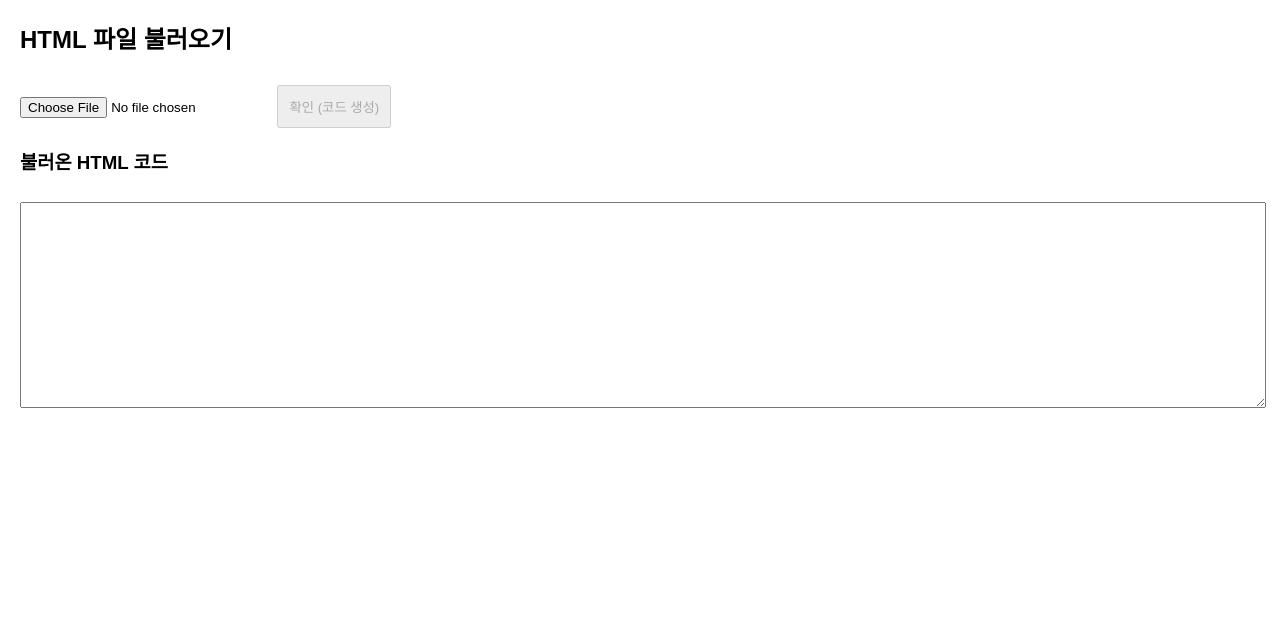
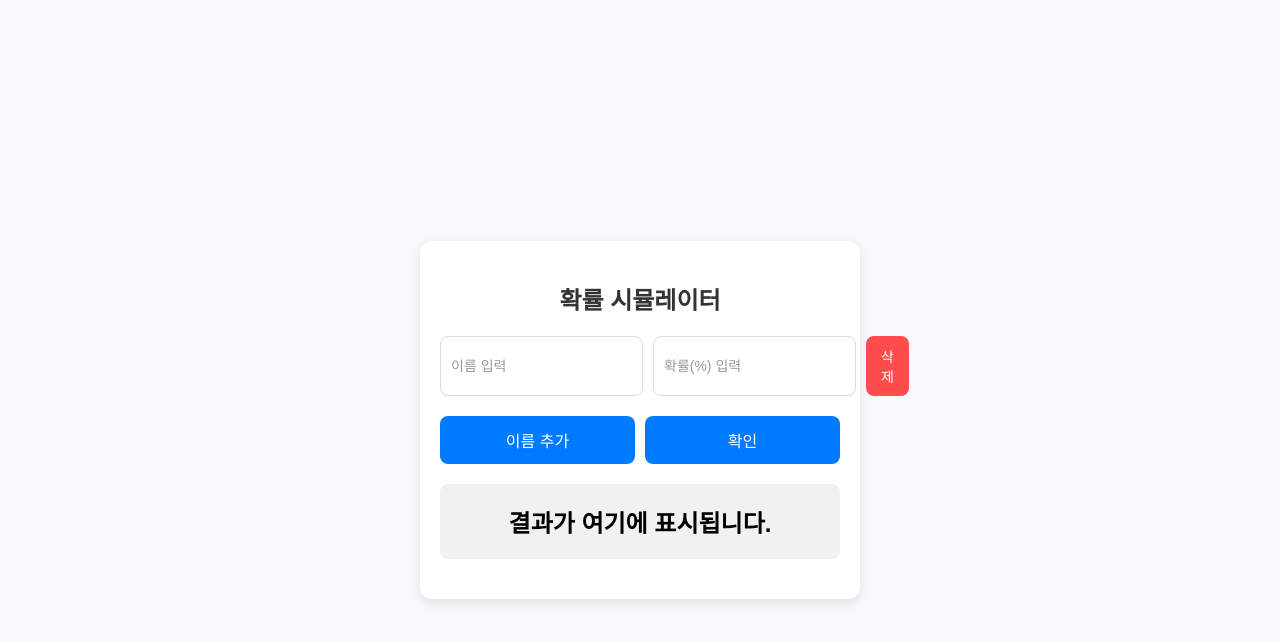
Before and after one commit to Yousoo68/gacha, a plain HTML site: page index.html in a window 1280 px wide. Drawn offline with Linux system fonts and the light colour scheme.

Commit message:
index.html

```diff
--- a/index.html
+++ b/index.html
@@ -3,81 +3,240 @@
 <head>
     <meta charset="UTF-8">
     <meta name="viewport" content="width=device-width, initial-scale=1.0">
-    <title>HTML 파일 불러오기 및 코드 복사</title>
+    <title>확률시뮬레이터</title>
     <style>
+        /* 기본 스타일 */
         body {
-            font-family: Arial, sans-serif;
-            margin: 20px;
+            font-family: 'Arial', sans-serif;
+            background-color: #f8f9fa;
+            margin: 0;
+            padding: 20px;
+            display: flex;
+            justify-content: center;
+            align-items: center;
+            min-height: 100vh;
         }
-        textarea {
+
+        .container {
+            background-color: #ffffff;
+            border-radius: 12px;
+            box-shadow: 0 4px 12px rgba(0, 0, 0, 0.1);
+            padding: 20px;
             width: 100%;
-            height: 200px;
-            margin-top: 10px;
-            font-family: monospace;
-            white-space: pre-wrap;
-            word-wrap: break-word;
+            max-width: 400px;
         }
-        button {
-            margin-top: 10px;
+
+        h2 {
+            text-align: center;
+            color: #333;
+            margin-bottom: 20px;
+            font-size: 24px;
+        }
+
+        .input-group {
+            display: flex;
+            gap: 10px;
+            margin-bottom: 10px;
+        }
+
+        .input-group input {
+            flex: 1;
             padding: 10px;
+            border: 1px solid #ddd;
+            border-radius: 8px;
+            font-size: 14px;
+        }
+
+        .input-group input::placeholder {
+            color: #999;
+        }
+
+        .input-group button {
+            padding: 10px 15px;
+            background-color: #ff4d4d;
+            color: #fff;
+            border: none;
+            border-radius: 8px;
             cursor: pointer;
+            font-size: 14px;
+        }
+
+        .input-group button:hover {
+            background-color: #cc0000;
+        }
+
+        .buttons {
+            display: flex;
+            gap: 10px;
+            margin-top: 20px;
+        }
+
+        .buttons button {
+            flex: 1;
+            padding: 12px;
+            background-color: #007bff;
+            color: #fff;
+            border: none;
+            border-radius: 8px;
+            cursor: pointer;
+            font-size: 16px;
+            transition: background-color 0.3s ease;
+        }
+
+        .buttons button:hover {
+            background-color: #0056b3;
+        }
+
+        #result {
+            text-align: center;
+            font-size: 24px;
+            font-weight: bold;
+            margin-top: 20px;
+            padding: 20px;
+            background-color: #f1f1f1;
+            border-radius: 8px;
+            color: black; /* 룰렛 애니메이션 중 이름은 검정색 */
+        }
+
+        .winner {
+            color: red; /* 당첨된 이름은 빨간색 */
+        }
+
+        /* 모바일 최적화 */
+        @media (max-width: 480px) {
+            .container {
+                padding: 15px;
+            }
+
+            h2 {
+                font-size: 20px;
+            }
+
+            .input-group input {
+                padding: 8px;
+                font-size: 12px;
+            }
+
+            .input-group button {
+                padding: 8px 12px;
+                font-size: 12px;
+            }
+
+            .buttons button {
+                padding: 10px;
+                font-size: 14px;
+            }
+
+            #result {
+                font-size: 20px;
+                padding: 15px;
+            }
         }
     </style>
 </head>
 <body>
-
-    <h2>HTML 파일 불러오기</h2>
-
-    <input type="file" id="fileInput" accept=".html">
-    <button id="confirmBtn" disabled>확인 (코드 생성)</button>
-
-    <h3>불러온 HTML 코드</h3>
-    <textarea id="htmlCode" readonly></textarea>
+    <div class="container">
+        <h2>확률 시뮬레이터</h2>
+        <div id="inputs">
+            <div class="input-group">
+                <input type="text" placeholder="이름 입력">
+                <input type="number" placeholder="확률(%) 입력">
+                <button onclick="removeInput(this)">삭제</button>
+            </div>
+        </div>
+        <div class="buttons">
+            <button onclick="addInput()">이름 추가</button>
+            <button onclick="startRoulette()">확인</button>
+        </div>
+        <h2 id="result">결과가 여기에 표시됩니다.</h2>
+    </div>
 
     <script>
-        document.getElementById('fileInput').addEventListener('change', function(event) {
-            const file = event.target.files[0];
+        function addInput() {
+            const div = document.createElement("div");
+            div.classList.add("input-group");
+            div.innerHTML = `
+                <input type="text" placeholder="이름 입력">
+                <input type="number" placeholder="확률(%) 입력">
+                <button onclick="removeInput(this)">삭제</button>
+            `;
+            document.getElementById("inputs").appendChild(div);
+        }
 
-            if (file && file.type === "text/html") {
-                const reader = new FileReader();
+        function removeInput(button) {
+            button.parentElement.remove();
+        }
 
-                reader.onload = function(e) {
-                    const fileContent = e.target.result;
-                    const htmlContent = minifyHtml(fileContent);
+        function startRoulette() {
+            const inputs = document.querySelectorAll(".input-group");
+            let names = [];
+            let probabilities = [];
 
-                    // 불러온 HTML 코드 출력
-                    document.getElementById('htmlCode').value = htmlContent;
-                    document.getElementById('confirmBtn').disabled = false;
-                };
+            inputs.forEach(input => {
+                const name = input.children[0].value.trim();
+                const prob = parseFloat(input.children[1].value.trim());
 
-                reader.readAsText(file);
+                if (name) {
+                    names.push(name);
+                    probabilities.push(isNaN(prob) ? null : prob);
+                }
+            });
+
+            if (names.length === 0) {
+                alert("이름을 입력해주세요.");
+                return;
+            }
+
+            // 확률이 입력되지 않은 경우 n분의 1 확률 설정
+            if (probabilities.every(p => p === null)) {
+                probabilities = Array(names.length).fill(100 / names.length);
             } else {
-                alert("HTML 파일만 선택하세요.");
-                event.target.value = "";
+                const totalProb = probabilities.reduce((sum, p) => sum + (p || 0), 0);
+                probabilities = probabilities.map(p => (p !== null ? p : (100 - totalProb) / names.filter((_, i) => probabilities[i] === null).length));
             }
-        });
 
-        document.getElementById('confirmBtn').addEventListener('click', async function() {
-            const textArea = document.getElementById('htmlCode');
-            const text = textArea.value;
+            // 룰렛 애니메이션
+            let resultText = document.getElementById("result");
+            let index = 0;
+            let duration = 5000; // 첫 5초 빠르게
+            let intervalTime = 100; // 초기 속도
+            let elapsed = 0;
 
-            try {
-                // 최신 브라우저에서 클립보드 복사
-                await navigator.clipboard.writeText(text);
-                alert("HTML 코드가 복사되었습니다!");
-            } catch (err) {
-                // 구버전 브라우저에서 execCommand 사용
-                textArea.select();
-                document.execCommand("copy");
-                alert("HTML 코드가 복사되었습니다! (구방식)");
+            function spinRoulette() {
+                if (elapsed >= duration) {
+                    duration = 3000; // 그다음 3초 적당히 빠르게
+                    intervalTime = 300;
+                }
+
+                if (elapsed >= 8000) {
+                    clearInterval(spinInterval);
+                    let winner = pickWinner(names, probabilities);
+                    resultText.innerHTML = `<span class="winner">${winner}</span>`; // 당첨된 이름은 빨간색
+                    return;
+                }
+
+                resultText.innerHTML = names[index]; // 룰렛 애니메이션 중 이름은 검정색
+                resultText.style.color = "black";
+                index = (index + 1) % names.length;
+                elapsed += intervalTime;
+                spinInterval = setTimeout(spinRoulette, intervalTime);
             }
-        });
 
-        // HTML 코드 최소화 함수
-        function minifyHtml(html) {
-            return html.replace(/\n/g, ' ').replace(/\s+/g, ' ').trim();
+            let spinInterval = setTimeout(spinRoulette, intervalTime);
+        }
+
+        function pickWinner(names, probabilities) {
+            let sum = probabilities.reduce((a, b) => a + b, 0);
+            let rand = Math.random() * sum;
+            let cumulative = 0;
+
+            for (let i = 0; i < names.length; i++) {
+                cumulative += probabilities[i];
+                if (rand < cumulative) {
+                    return names[i];
+                }
+            }
         }
     </script>
-
 </body>
 </html>
```
